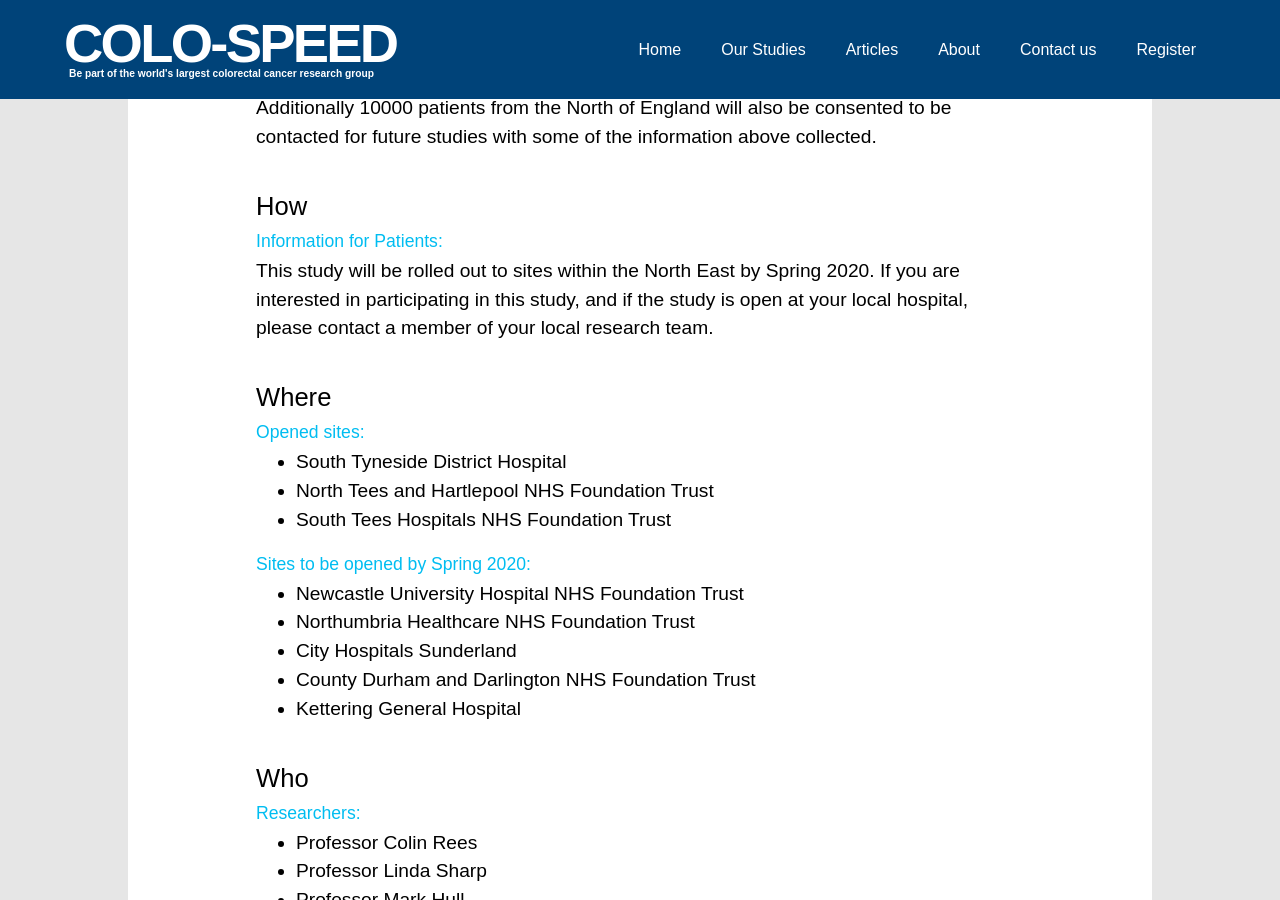
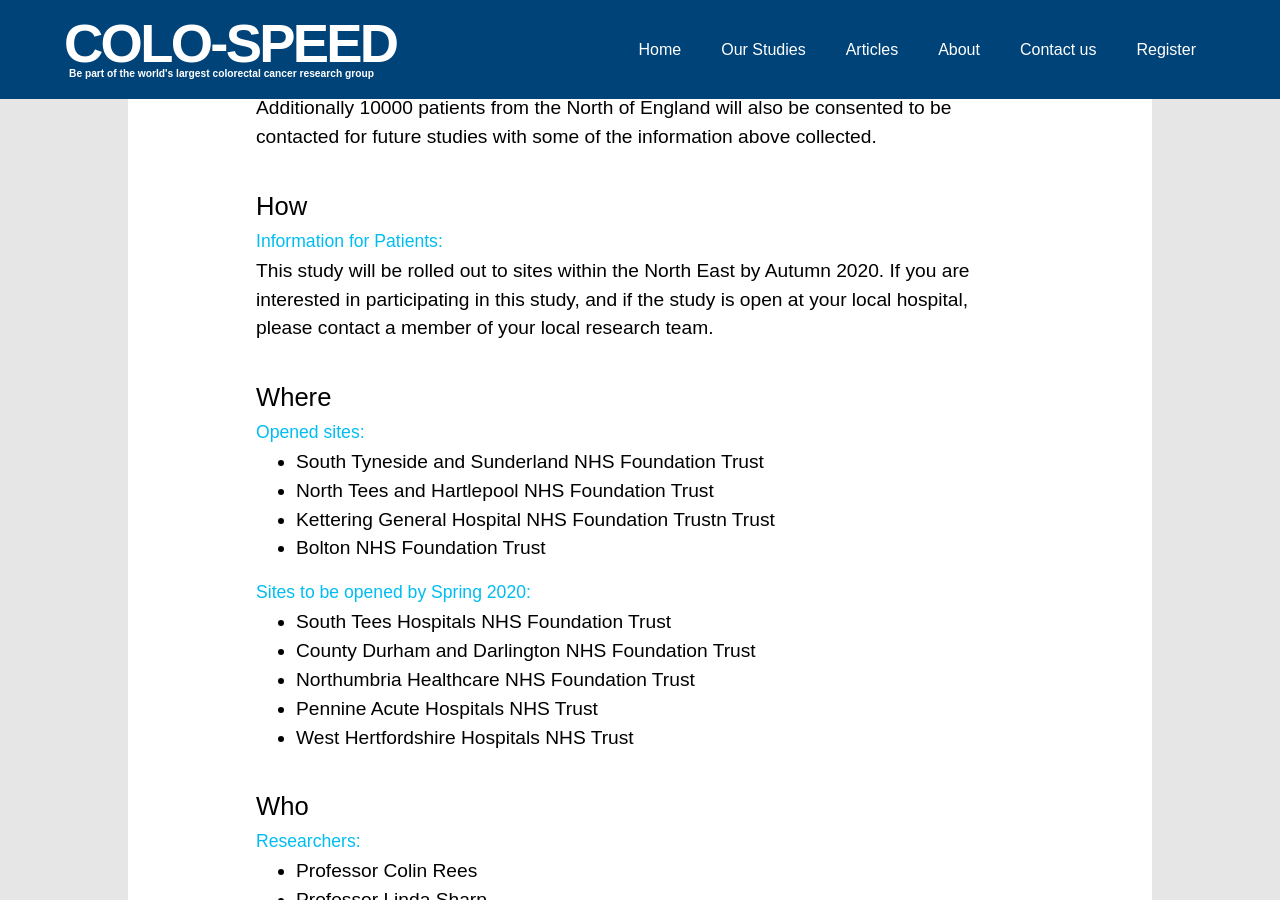
Before and after one commit to not-dalia/colo-speed-v2, a Jekyll site: the page built from _studies/colo-cohort.md, in a window 1280 px wide and 900 px high, scrolled down 883 px. Built offline with Jekyll 4.4.1, drawn with Linux system fonts in a browser that asks for light colours; some web fonts are replaced; comment, search, counter and statistics services are not loaded; some of the changed lines change nothing that is shown.

Commit message:
Update Study “colo-cohort”

```diff
--- a/_studies/colo-cohort.md
+++ b/_studies/colo-cohort.md
@@ -1,9 +1,17 @@
 ---
 layout: study
+title: COLO-COHORT
+subtitle: Colorectal Cancer Cohort Study
 date: 2020-09-14T11:04:16.980Z
 featured: true
+image: /assets/images/overview/v1@2x.jpg
 status: Recruitment active
+sponsor: South Tyneside and Sunderland NHS Foundation Trust
 funder: "Guts UK Parabola Foundation grant "
+contactperson:
+  name: Professor Colin Rees
+  institution: Newcastle University & South Tyneside and Sunderland NHS Trust
+  email: colin.rees@newcastle.ac.uk
 researchers:
   - name: Professor Colin Rees
   - name: Professor Linda Sharp
@@ -13,10 +21,21 @@ researchers:
   - name: Dr Kyle Montague
   - name: Mr John Whelpton
 openedsites:
-  - name: South Tyneside District Hospital
-  - name: North Tees and Hartlepool NHS Foundation Trust
-  - name: South Tees Hospitals NHS Foundation Trust
+  - South Tyneside and Sunderland NHS Foundation Trust
+  - North Tees and Hartlepool NHS Foundation Trust
+  - Kettering General Hospital NHS Foundation Trustn Trust
+  - Bolton NHS Foundation Trust
+openingsites:
+  - South Tees Hospitals NHS Foundation Trust
+  - County Durham and Darlington NHS Foundation Trust
+  - Northumbria Healthcare NHS Foundation Trust
+  - Pennine Acute Hospitals NHS Trust
+  - West Hertfordshire Hospitals NHS Trust
 openingsitestitle: Sites to be opened by Spring 2020
+shortoverview: COLO-COHORT aims to develop a “risk stratification tool” to help
+  determine which patients are at highest risk of having polyps or cancer; this
+  tool will be able to be used in the future to work out which patients need to
+  be referred to endoscopy for investigation.
 aim: COLO-COHORT aims to develop a “risk stratification tool” to help identify
   which patients are at highest risk of having adenomas or bowel cancer. We will
   also explore the significance of the gut bacteria composition in patients with
@@ -24,26 +43,8 @@ aim: COLO-COHORT aims to develop a “risk stratification tool” to help identi
   develop a large platform of patients who consent to be contacted for future
   research.
 ref: colo-cohort
-title: COLO-COHORT
-subtitle: Colorectal Cancer Cohort Study
-image: /assets/images/overview/v1@2x.jpg
-sponsor: South Tyneside and Sunderland NHS Foundation Trust
-contactperson:
-  name: Professor Colin Rees
-  institution: Newcastle University & South Tyneside and Sunderland NHS Trust
-  email: colin.rees@newcastle.ac.uk
-openingsites:
-  - name: Newcastle University Hospital NHS Foundation Trust
-  - name: Northumbria Healthcare NHS Foundation Trust
-  - name: City Hospitals Sunderland
-  - name: County Durham and Darlington NHS Foundation Trust
-  - name: Kettering General Hospital
-shortoverview: COLO-COHORT aims to develop a “risk stratification tool” to help
-  determine which patients are at highest risk of having polyps or cancer; this
-  tool will be able to be used in the future to work out which patients need to
-  be referred to endoscopy for investigation.
 patientinfo: This study will be rolled out to sites within the North East by
-  Spring 2020.  If you are interested in participating in this study, and if the
+  Autumn 2020.  If you are interested in participating in this study, and if the
   study is open at your local hospital, please contact a member of your local
   research team.
 researcherinfo: ""
```
